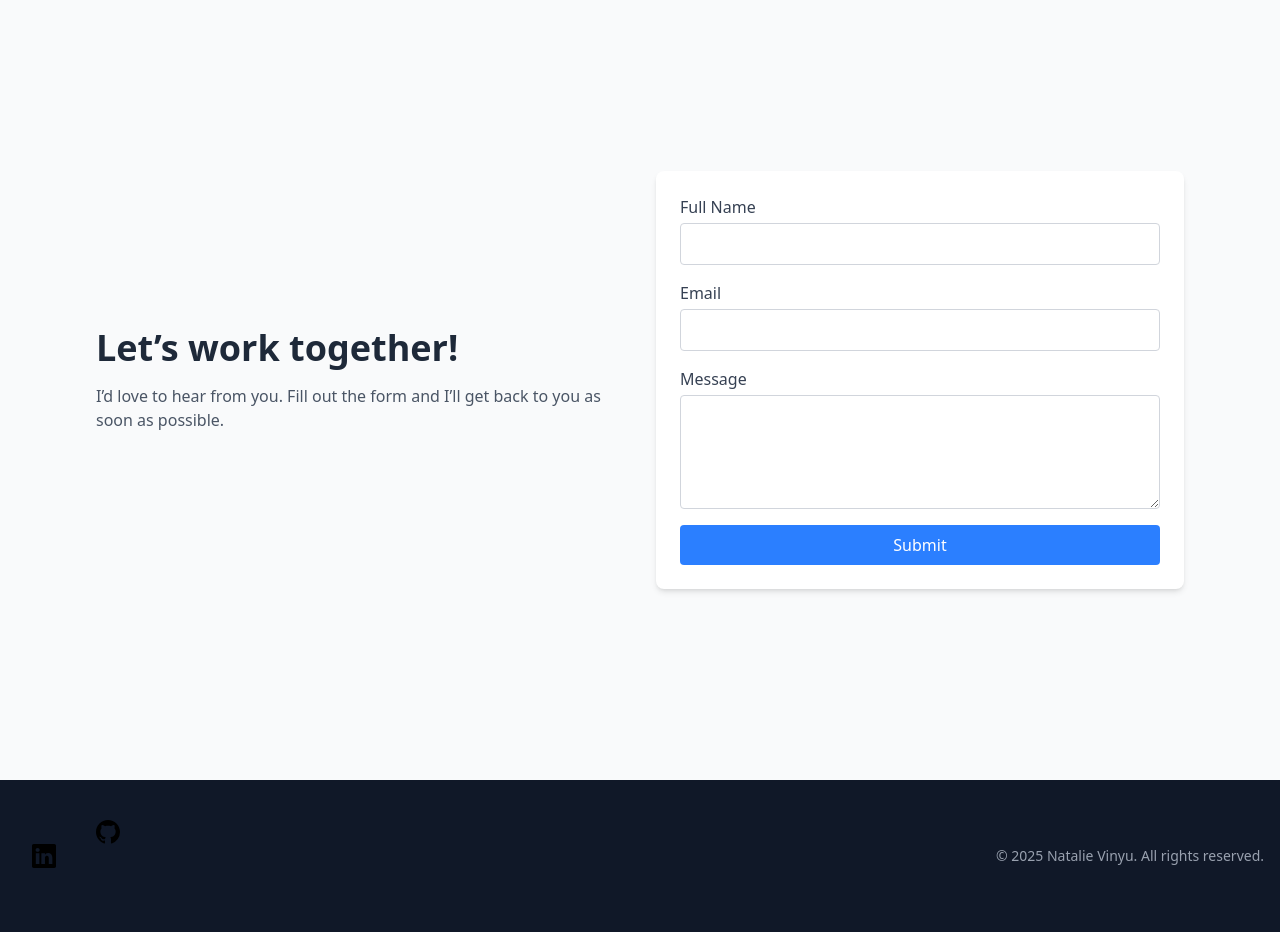
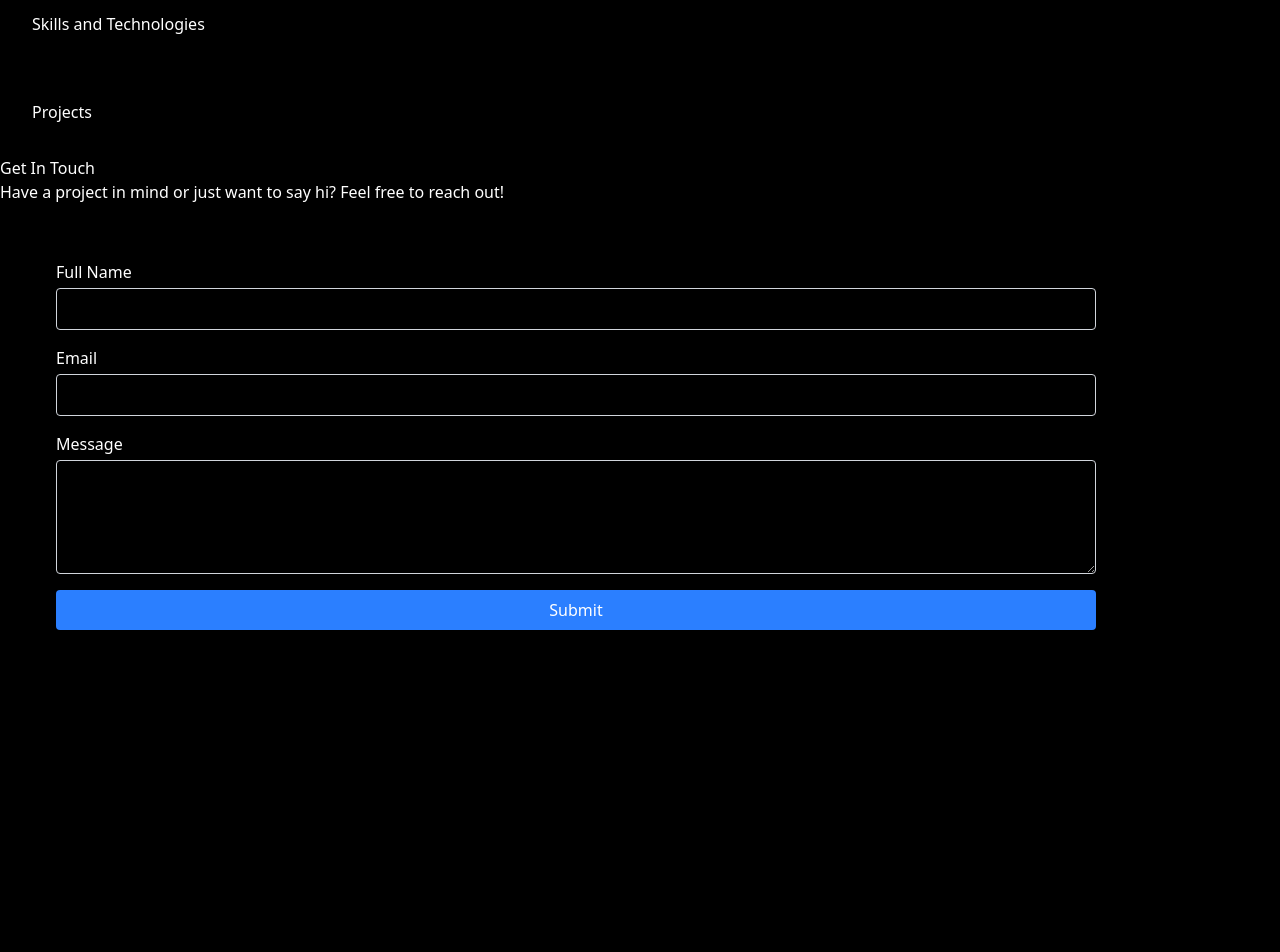
Before and after one commit to NatalieVinyu/natalie-vinyu-website, a React (Vite) app: page / in a window 1280 px wide. Shown: the part 1620-2572 px from the top of the page. Built offline with nearby package versions, Linux system fonts and the light colour scheme.

Commit message:
added contents and new pages

```diff
--- a/src/App.jsx
+++ b/src/App.jsx
@@ -3,6 +3,8 @@ import Navbar from "./Components/nav"
 import Footer from "./Components/footer"
 import Home from "./Pages/Homepage"
 import About from "./Pages/About"
+import Skills from "./Pages/Skills"
+import Projects from "./Pages/Projects"
 import Contact from "./Pages/Contact"
 
 function App() {
@@ -12,6 +14,8 @@ function App() {
     <Navbar />
     <Home />
     <About />
+    <Skills />
+    <Projects />
     <Contact />
     <Footer />
     </>
--- a/src/Components/footer.jsx
+++ b/src/Components/footer.jsx
@@ -8,13 +8,13 @@ export default function Footer() {
         {/* Left Side - Socials */}
         <div className="flex space-x-2">
           <div className='space-x-6 p-4'>
-            <a href="https://www.linkedin.com/in/natalie-vinyu" target="_blank" rel="noopener noreferrer" className="p-4 hover:text-blue-400 transition">
+            <a href="https://www.linkedin.com/in/natalie-vinyu" target="_blank" rel="noopener noreferrer" className="p-4 border-2 hover:text-blue-400 transition">
             <svg xmlns="http://www.w3.org/2000/svg" width="24" height="24" fill="black" className="bi bi-linkedin" viewBox="0 0 16 16"><path d="M0 1.146C0 .513.526 0 1.175 0h13.65C15.474 0 16 .513 16 1.146v13.708c0 .633-.526 1.146-1.175 1.146H1.175C.526 16 0 15.487 0 14.854zm4.943 12.248V6.169H2.542v7.225zm-1.2-8.212c.837 0 1.358-.554 1.358-1.248-.015-.709-.52-1.248-1.342-1.248S2.4 3.226 2.4 3.934c0 .694.521 1.248 1.327 1.248zm4.908 8.212V9.359c0-.216.016-.432.08-.586.173-.431.568-.878 1.232-.878.869 0 1.216.662 1.216 1.634v3.865h2.401V9.25c0-2.22-1.184-3.252-2.764-3.252-1.274 0-1.845.7-2.165 1.193v.025h-.016l.016-.025V6.169h-2.4c.03.678 0 7.225 0 7.225z"/>
             </svg>
           </a>
           </div>
 
-         <a href="https://github.com/NatalieVinyu" target="_blank" rel="noopener noreferrer" className="p-4 hover:text-blue-400 transition">
+         <a href="https://github.com/NatalieVinyu" target="_blank" rel="noopener noreferrer" className="p-4 border-2 hover:text-blue-400 transition">
             <svg xmlns="http://www.w3.org/2000/svg" width="24" height="24" fill="black" className="bi bi-github" viewBox="0 0 16 16">
               <path d="M8 0C3.58 0 0 3.58 0 8c0 3.54 2.29 6.53 5.47 7.59.4.07.55-.17.55-.38 0-.19-.01-.82-.01-1.49-2.01.37-2.53-.49-2.69-.94-.09-.23-.48-.94-.82-1.13-.28-.15-.68-.52-.01-.53.63-.01 1.08.58 1.23.82.72 1.21 1.87.87 2.33.66.07-.52.28-.87.51-1.07-1.78-.2-3.64-.89-3.64-3.95 0-.87.31-1.59.82-2.15-.08-.2-.36-1.02.08-2.12 0 0 .67-.21 2.2.82.64-.18 1.32-.27 2-.27s1.36.09 2 .27c1.53-1.04 2.2-.82 2.2-.82.44 1.1.16 1.92.08 2.12.51.56.82 1.27.82 2.15 0 3.07-1.87 3.75-3.65 3.95.29.25.54.73.54 1.48 0 1.07-.01 1.93-.01 2.2 0 .21.15.46.55.38A8.01 8.01 0 0 0 16 8c0-4.42-3.58-8-8-8"/>
           </svg>
--- a/src/Pages/About.jsx
+++ b/src/Pages/About.jsx
@@ -2,8 +2,8 @@ import React from 'react';
 
 export default function About() {
   return (
-    <div id='about' className='container mx-auto min-h-screen flex flex-col justify-center '>
-      <div className='bg-black'>
+    <div id='about' className='mx-auto min-h-screen flex flex-col justify-center bg-black'>
+      <div className='container'>
         <div className='text-white'>
         <h1 className='text-2xl'>About me</h1>
         <br />
--- a/src/Pages/Contact.jsx
+++ b/src/Pages/Contact.jsx
@@ -2,22 +2,18 @@ import React from 'react';
 
 export default function Contact() {
   return (
-    <div id="contact" className="mx-auto min-h-screen flex items-center justify-center bg-gray-50">
-      <div className="grid grid-cols-1 md:grid-cols-2 gap-8 w-full max-w-6xl p-8">
+    <div id="contact" className="mx-auto min-h-screen justify-center bg-black text-white">
+      <h1>Get In Touch</h1>
+        <p>Have a project in mind or just want to say hi? Feel free to reach out!</p>
 
-        {/* Left Section */}
-        <div className="flex flex-col justify-center">
-          <h1 className="text-4xl font-bold text-gray-800 mb-4">Let’s work together!</h1>
-          <p className="text-gray-600">I’d love to hear from you. Fill out the form and I’ll get back to you as soon as possible.</p>
-        </div>
-
-        {/* Right Section (Form) */}
-        <div>
-          <form className="bg-white shadow-md rounded-lg p-6">
+      <div className="w-full max-w-6xl p-8 text-white">
+        {/* (Form) */}
+        <div className=''>
+          <form className="shadow-md rounded-lg p-6">
 
             {/* Full Name */}
             <div className="mb-4">
-              <label htmlFor="fullname" className="block text-gray-700 font-medium">Full Name</label>
+              <label htmlFor="fullname" className="block font-medium">Full Name</label>
               <input
                 type="text"
                 id="fullname"
@@ -27,7 +23,7 @@ export default function Contact() {
 
             {/* Email */}
             <div className="mb-4">
-              <label htmlFor="email" className="block text-gray-700 font-medium">Email</label>
+              <label htmlFor="email" className="block font-medium">Email</label>
               <input
                 type="email"
                 id="email"
@@ -37,7 +33,7 @@ export default function Contact() {
 
             {/* Message */}
             <div className="mb-4">
-              <label htmlFor="message" className="block text-gray-700 font-medium">Message</label>
+              <label htmlFor="message" className="block font-medium">Message</label>
               <textarea
                 id="message"
                 rows="4"
--- /dev/null
+++ b/src/Pages/Projects.jsx
@@ -0,0 +1,9 @@
+import React from 'react';
+
+export default function Projects() {
+  return (
+    <div className='mx-auto justify-center bg-black'>
+      <h1 className='text-white p-8'>Projects</h1>
+    </div>
+  )
+}
--- /dev/null
+++ b/src/Pages/Skills.jsx
@@ -0,0 +1,9 @@
+import React from 'react';
+
+export default function Skills() {
+  return (
+    <div className='mx-auto justify-center bg-black'>
+      <h1 className='text-white p-8'>Skills and Technologies</h1>
+    </div>
+  )
+}
```
